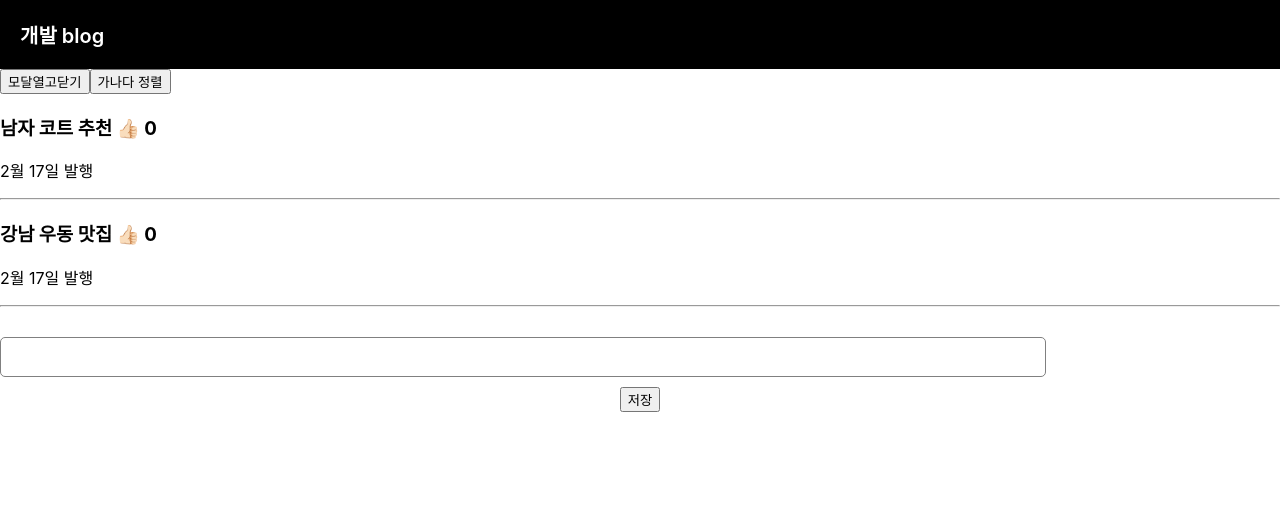
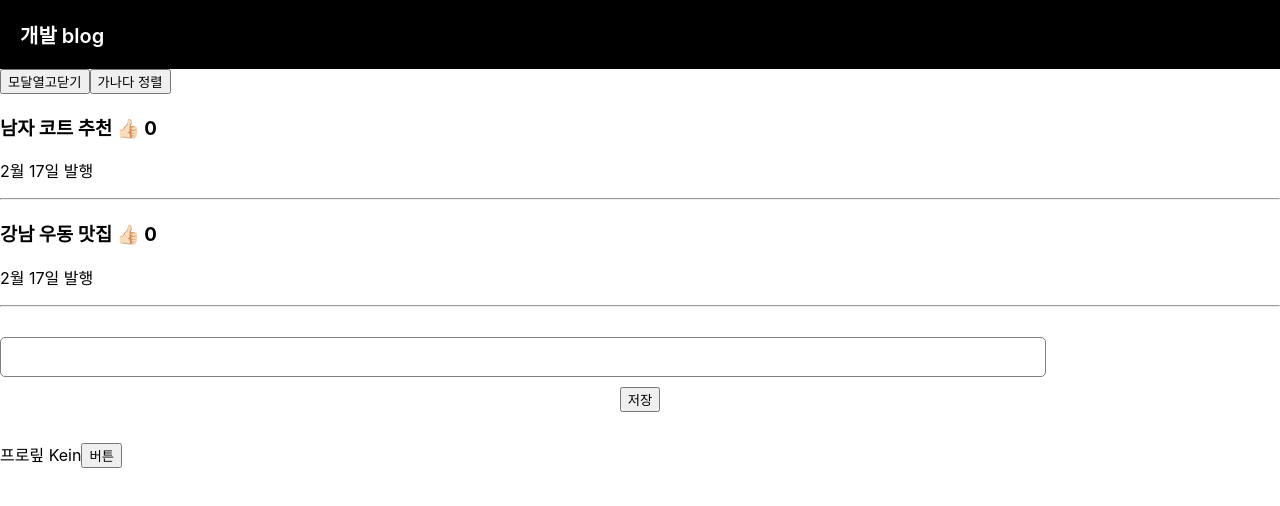
Before and after one commit to YusunPark/Apple, a React (Create React App) app in the folder blog/: page / in a window 1280 px wide. Shown: the top 506 px of the page. Built offline with nearby package versions, Linux system fonts and the light colour scheme.

Commit message:
class형 컴포넌트

```diff
--- a/blog/src/App.js
+++ b/blog/src/App.js
@@ -62,11 +62,34 @@ function App(){
         ? <Modal title={title} index={ck} />
         : null
       }
-
+      <Profile></Profile>
 
     </div>
   )
 }
+
+
+class Profile extends React.Component {
+  constructor(){
+    super();
+    this.state = {name: 'Kein', age:30}
+  }
+
+  render() {
+    return(
+      <div>
+        프로맆 {this.state.name}
+        <button onClick={ ()=>{ this.setState( {name: 'park'} ) } }>버튼</button>
+      </div>
+    )
+  }
+
+}
+
+
+
+
+
 
 function Modal(props) {
   return (
```
